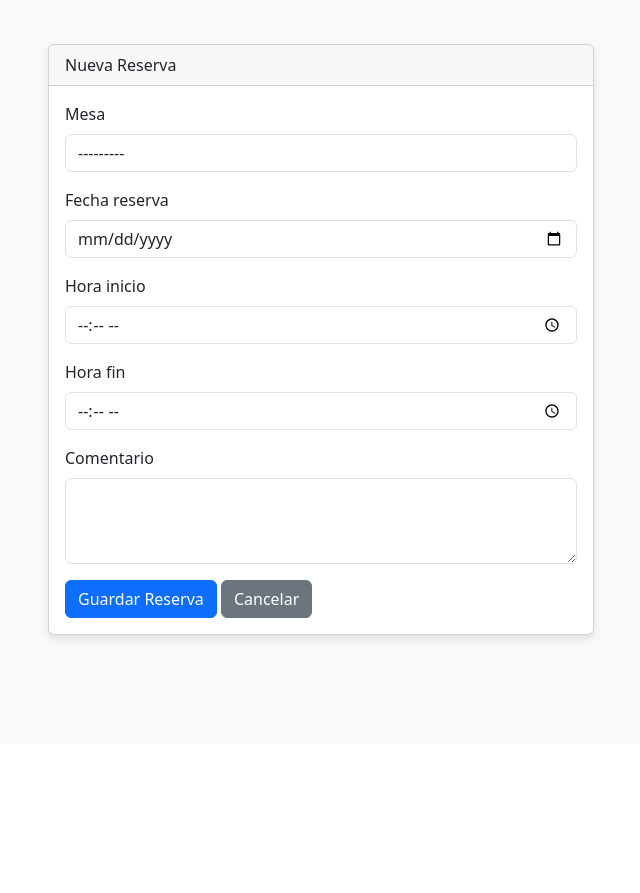
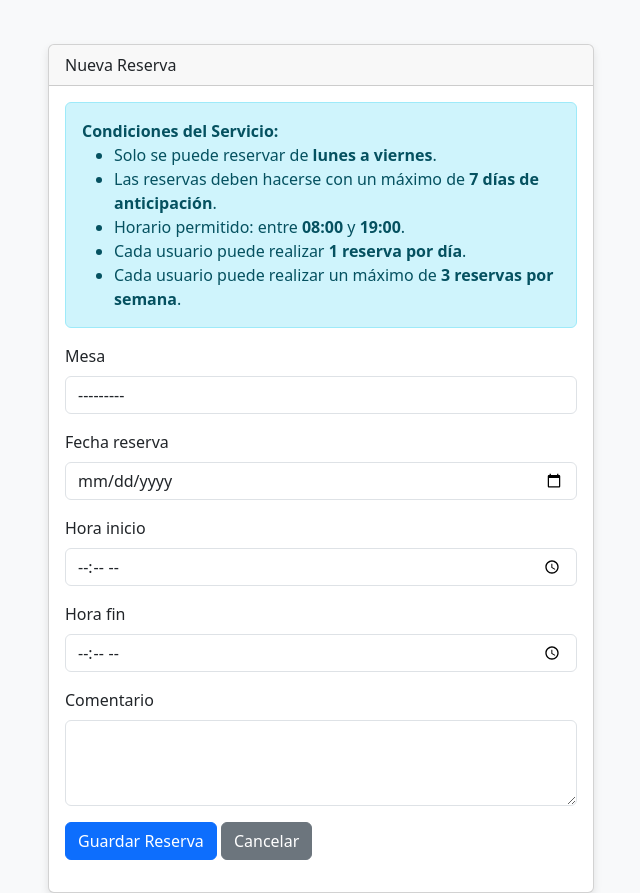
Before and after one commit to PabloUrra2233/grupo4_taller_de_integracion1_s3, a Django app: page /reservas/crear/ in a window 1280 px wide. Shown: the part 56-949 px from the top of the page, without its empty margins (319-959 px from the left). Before the commit the page ends 698 px from the top, so only its background shows below. Run offline with Django 5.2, Linux system fonts and the light colour scheme; the visitor is signed in with stand-in values (Sample User, id 1); data that the repository does not hold is empty.

Commit message:
Migración definitiva a SQLite y corrección de rutas para disponibilidad de reservas
Se reemplazó la configuración anterior de PostgreSQL por SQLite para permitir un entorno de desarrollo local más estable y sin dependencias externas.
Se ajustaron las rutas asociadas al endpoint de disponibilidad de horarios para asegurar el correcto funcionamiento de las consultas AJAX al seleccionar mesa y fecha.
Incluye también mejoras menores en templates y vistas para soportar la visualización dinámica de horarios reservados sin necesidad de recargar la página.

```diff
--- a/reservas/models.py
+++ b/reservas/models.py
@@ -1,6 +1,9 @@
 from django.db import models
 from django.conf import settings
 from mesas.models import Mesa
+from django.core.exceptions import ValidationError
+from django.utils import timezone
+from datetime import timedelta
 
 class Reserva(models.Model):
     usuario = models.ForeignKey(settings.AUTH_USER_MODEL, on_delete=models.CASCADE)
@@ -13,3 +16,37 @@ class Reserva(models.Model):
 
     def __str__(self):
         return f"Reserva de {self.usuario} para Mesa {self.mesa.numero_mesa} el {self.fecha_reserva}"
+
+    # VALIDACIÓN AQUÍ DENTRO
+    def clean(self):
+        hoy = timezone.localdate()
+        max_dias = hoy + timedelta(days=7)
+
+        # --- Validación de rango de fechas ---
+        if self.fecha_reserva < hoy:
+            raise ValidationError("No puedes reservar en una fecha pasada.")
+
+        if self.fecha_reserva > max_dias:
+            raise ValidationError("Solo puedes reservar dentro de los próximos 7 días.")
+
+        # --- No permitir sábados ni domingos ---
+        # weekday(): lunes=0 ... domingo=6
+        if self.fecha_reserva.weekday() in [5, 6]:
+            raise ValidationError("No se puede reservar sábado ni domingo.")
+
+        # --- Validación de horario ---
+        # Hora mínima permitida: 08:00
+        # Hora máxima permitida: 19:00 (19:00 es la hora en que debe terminar la reserva)
+        from datetime import time
+        hora_min = time(8, 0)
+        hora_max = time(19, 0)
+
+        if not (hora_min <= self.hora_inicio <= hora_max):
+            raise ValidationError("La hora de inicio debe ser entre las 08:00 y 19:00.")
+
+        if not (hora_min <= self.hora_fin <= hora_max):
+            raise ValidationError("La hora de término debe ser entre las 08:00 y 19:00.")
+
+        # Asegurar que la hora de fin sea mayor que la de inicio
+        if self.hora_fin <= self.hora_inicio:
+            raise ValidationError("La hora de término debe ser mayor que la hora de inicio.")
--- a/reservas/urls.py
+++ b/reservas/urls.py
@@ -8,4 +8,5 @@ urlpatterns = [
     path('reservas/<int:pk>/editar/', views.editar_reserva, name='editar_reserva'),
     path('reservas/<int:pk>/eliminar/', views.eliminar_reserva, name='eliminar_reserva'),
     path('reservas/reporte/', views.reporte_sql, name='reporte_sql'),
+    path('horarios/', views.obtener_horarios_ocupados, name='horarios_mesa')
 ]
--- a/reservas/views.py
+++ b/reservas/views.py
@@ -5,6 +5,10 @@ from django.contrib import messages
 from .models import Reserva
 from .forms import ReservaForm
 from usuarios.models import Usuario
+from django.utils import timezone
+from datetime import timedelta
+from django.core.exceptions import ValidationError
+from django.http import JsonResponse
 
 @login_required
 def mis_reservas(request):
@@ -18,6 +22,7 @@ def todas_reservas(request):
     reservas = Reserva.objects.all().select_related('usuario', 'mesa').order_by('-fecha_reserva')
     return render(request, 'reservas/lista.html', {'reservas': reservas, 'titulo': 'Todas las Reservas'})
 
+
 @login_required
 def crear_reserva(request):
     if request.method == 'POST':
@@ -25,12 +30,45 @@ def crear_reserva(request):
         if form.is_valid():
             reserva = form.save(commit=False)
             reserva.usuario = request.user
-            reserva.save()
+
+            # --- Regla 1: Máximo 1 reserva por día ---
+            existe_misma_fecha = Reserva.objects.filter(
+                usuario=request.user,
+                fecha_reserva=reserva.fecha_reserva
+            ).exists()
+
+            if existe_misma_fecha:
+                messages.error(request, 'Ya tienes una reserva para este día.')
+                return render(request, 'reservas/form.html', {'form': form, 'titulo': 'Nueva Reserva'})
+
+            # --- Regla 2: Máximo 3 reservas por semana ---
+            anio, semana, _ = reserva.fecha_reserva.isocalendar()
+
+            reservas_semana = Reserva.objects.filter(
+                usuario=request.user,
+                fecha_reserva__year=anio,
+                fecha_reserva__week=semana,
+            ).count()
+
+            if reservas_semana >= 3:
+                messages.error(request, 'Has alcanzado el límite de 3 reservas esta semana.')
+                return render(request, 'reservas/form.html', {'form': form, 'titulo': 'Nueva Reserva'})
+
+            # --- Validaciones del modelo (clean) ---
+            try:
+                reserva.save()  # aquí se ejecuta clean()
+            except ValidationError as e:
+                form.add_error(None, e.message)  # muestra el mensaje en el formulario
+                return render(request, 'reservas/form.html', {'form': form, 'titulo': 'Nueva Reserva'})
+
             messages.success(request, 'Reserva creada exitosamente.')
             return redirect('mis_reservas')
+
     else:
         form = ReservaForm()
+
     return render(request, 'reservas/form.html', {'form': form, 'titulo': 'Nueva Reserva'})
+
 
 @login_required
 def editar_reserva(request, pk):
@@ -76,3 +114,17 @@ def reporte_sql(request):
         rows = cursor.fetchall()
 
     return render(request, 'reservas/reporte_sql.html', {'rows': rows})
+
+
+
+@login_required
+def obtener_horarios_ocupados(request):
+    mesa_id = request.GET.get('mesa_id')
+    fecha = request.GET.get('fecha')
+
+    reservas = Reserva.objects.filter(
+        mesa_id=mesa_id,
+        fecha_reserva=fecha
+    ).values('hora_inicio', 'hora_fin')
+
+    return JsonResponse(list(reservas), safe=False)
--- a/templates/reservas/form.html
+++ b/templates/reservas/form.html
@@ -6,6 +6,17 @@
         <div class="card">
             <div class="card-header">{{ titulo }}</div>
             <div class="card-body">
+                <div class="alert alert-info">
+                    <strong>Condiciones del Servicio:</strong>
+                    <ul class="mb-0">
+                        <li>Solo se puede reservar de <strong>lunes a viernes</strong>.</li>
+                        <li>Las reservas deben hacerse con un máximo de <strong>7 días de anticipación</strong>.</li>
+                        <li>Horario permitido: entre <strong>08:00</strong> y <strong>19:00</strong>.</li>
+                        <li>Cada usuario puede realizar <strong>1 reserva por día</strong>.</li>
+                        <li>Cada usuario puede realizar un máximo de <strong>3 reservas por semana</strong>.</li>
+                    </ul>
+                </div>
+
                 <form method="post">
                     {% csrf_token %}
                     {% for field in form %}
@@ -19,6 +30,48 @@
                     {% endfor %}
                     <button type="submit" class="btn btn-primary">Guardar Reserva</button>
                     <a href="{% url 'mis_reservas' %}" class="btn btn-secondary">Cancelar</a>
+                    {% if form.non_field_errors %}
+                    <div class="alert alert-danger">
+                        {% for error in form.non_field_errors %}
+                            <p>{{ error }}</p>
+                        {% endfor %}
+                    </div>
+                    {% endif %}
+                    <div id="info-horarios" class="mt-3"></div>
+
+                    <script>
+                    document.addEventListener("DOMContentLoaded", function () {
+                        const mesaField = document.getElementById("id_mesa");
+                        const fechaField = document.getElementById("id_fecha_reserva");
+                        const infoDiv = document.getElementById("info-horarios");
+
+                        function actualizarDisponibilidad() {
+                            const mesa = mesaField.value;
+                            const fecha = fechaField.value;
+
+                            if (mesa && fecha) {
+                                fetch(`/horarios/?mesa_id=${mesa}&fecha=${fecha}`)
+                                    .then(response => response.json())
+                                    .then(data => {
+                                        if (data.length === 0) {
+                                            infoDiv.innerHTML = "<span class='text-success'>La mesa está disponible todo el día.</span>";
+                                        } else {
+                                            let html = "<strong>Horarios reservados:</strong><ul>";
+                                            data.forEach(r => {
+                                                html += `<li>${r.hora_inicio} → ${r.hora_fin}</li>`;
+                                            });
+                                            html += "</ul>";
+                                            infoDiv.innerHTML = html;
+                                        }
+                                    });
+                            }
+                        }
+
+                        mesaField.addEventListener("change", actualizarDisponibilidad);
+                        fechaField.addEventListener("change", actualizarDisponibilidad);
+                    });
+                    </script>
+
                 </form>
             </div>
         </div>
```
Also changed, not shown: reserva_mesas/settings.py (+3 -9 lines).
